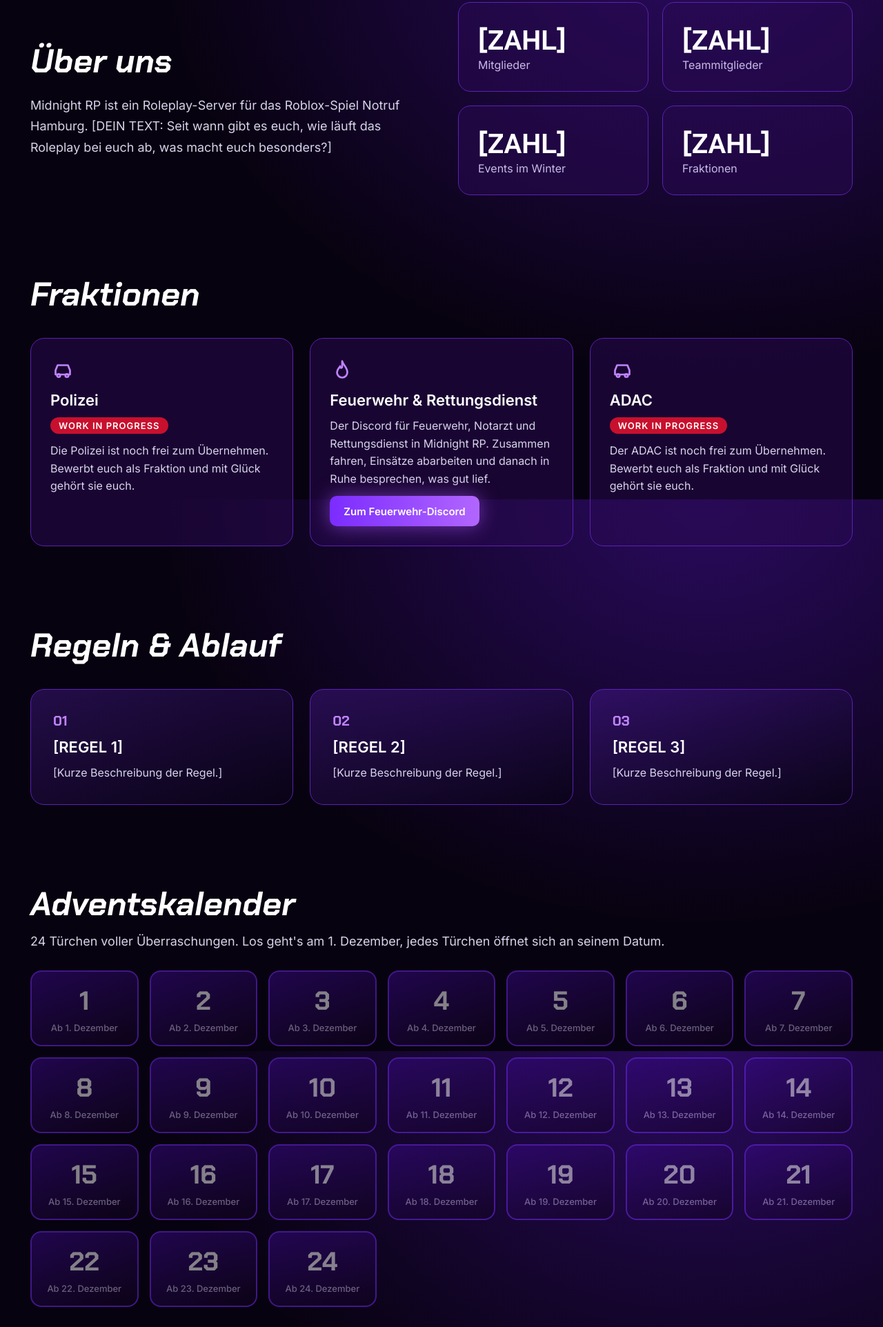
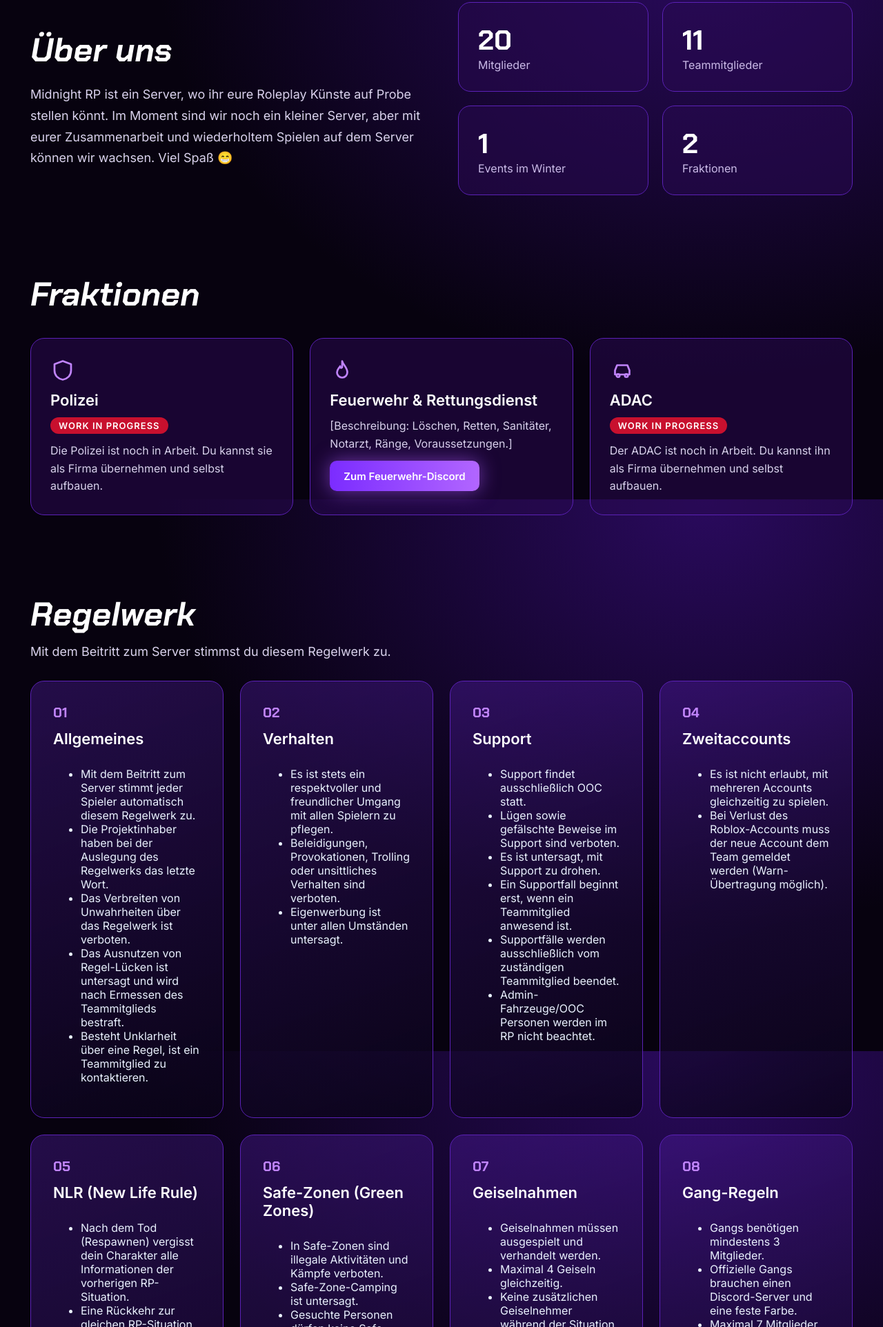
Before and after one commit to MildCrow/Midnight-RP, a plain HTML site: page index.html in a window 1280 px wide. Shown: the part 876-2800 px from the top of the page at 69% size. Drawn offline with Linux system fonts and the light colour scheme.

Commit message:
Revise index.html for Midnight RP website
Updated the HTML structure and content for the Midnight RP website, including changes to the navigation, sections, and rules.

```diff
--- a/index.html
+++ b/index.html
@@ -28,7 +28,7 @@
 <nav class="nav">
 <a href="#about">Über uns</a>
 <a href="#fraktionen">Fraktionen</a>
-<a href="#regeln">Regeln</a>
+<a href="#regeln">Regelwerk</a>
 <a href="#advent">Adventskalender</a>
 <a href="#join">Beitreten</a>
 </nav>
@@ -62,13 +62,13 @@
 <section class="about" id="about">
 <div class="about-text">
 <h2>Über uns</h2>
-<p>Midnight RP ist ein Roleplay-Server für das Roblox-Spiel Notruf Hamburg. [DEIN TEXT: Seit wann gibt es euch, wie läuft das Roleplay bei euch ab, was macht euch besonders?]</p>
+<p>Midnight RP ist ein Server, wo ihr eure Roleplay Künste auf Probe stellen könnt. Im Moment sind wir noch ein kleiner Server, aber mit eurer Zusammenarbeit und wiederholtem Spielen auf dem Server können wir wachsen. Viel Spaß 😁</p>
 </div>
 <div class="stats">
-<div class="card stat"><div class="stat-number">[ZAHL]</div><div class="stat-label">Mitglieder</div></div>
-<div class="card stat"><div class="stat-number">[ZAHL]</div><div class="stat-label">Teammitglieder</div></div>
-<div class="card stat"><div class="stat-number">[ZAHL]</div><div class="stat-label">Events im Winter</div></div>
-<div class="card stat"><div class="stat-number">[ZAHL]</div><div class="stat-label">Fraktionen</div></div>
+<div class="card stat"><div class="stat-number">20</div><div class="stat-label">Mitglieder</div></div>
+<div class="card stat"><div class="stat-number">11</div><div class="stat-label">Teammitglieder</div></div>
+<div class="card stat"><div class="stat-number">1</div><div class="stat-label">Events im Winter</div></div>
+<div class="card stat"><div class="stat-number">2</div><div class="stat-label">Fraktionen</div></div>
 </div>
 </section>
 
@@ -77,16 +77,16 @@
 <div class="grid">
 
 <article class="card faction">
-<svg aria-hidden="true" width="36" height="36" viewBox="0 0 24 24" fill="none" stroke="#c084fc" stroke-width="1.8" stroke-linecap="round" stroke-linejoin="round"><path d="M5 16 V12 L7 7 H17 L19 12 V16 Z"/><circle cx="8" cy="17" r="1.5"/><circle cx="16" cy="17" r="1.5"/></svg>
+<svg aria-hidden="true" width="36" height="36" viewBox="0 0 24 24" fill="none" stroke="#c084fc" stroke-width="1.8" stroke-linecap="round" stroke-linejoin="round"><path d="M12 3 L20 6 V12 C20 17 16.5 20 12 21 C7.5 20 4 17 4 12 V6 Z"/></svg>
 <h3>Polizei</h3>
 <div class="wip">Work in Progress</div>
-<p>Die Polizei ist noch frei zum Übernehmen. Bewerbt euch als Fraktion und mit Glück gehört sie euch.</p>
+<p>Die Polizei ist noch in Arbeit. Du kannst sie als Firma übernehmen und selbst aufbauen.</p>
 </article>
 
 <article class="card faction">
 <svg aria-hidden="true" width="36" height="36" viewBox="0 0 24 24" fill="none" stroke="#c084fc" stroke-width="1.8" stroke-linecap="round" stroke-linejoin="round"><path d="M12 3 C13 7 17 9 17 14 A5 5 0 0 1 7 14 C7 11 9 10 10 8 C10.5 10 11 10 12 9 C12 7 12 5 12 3 Z"/></svg>
 <h3>Feuerwehr &amp; Rettungsdienst</h3>
-<p>Der Discord für Feuerwehr, Notarzt und Rettungsdienst in Midnight RP. Zusammen fahren, Einsätze abarbeiten und danach in Ruhe besprechen, was gut lief.</p>
+<p>[Beschreibung: Löschen, Retten, Sanitäter, Notarzt, Ränge, Voraussetzungen.]</p>
 <a class="btn btn-small btn-primary" href="#" data-link="feuerwehr">Zum Feuerwehr-Discord</a>
 </article>
 
@@ -94,18 +94,77 @@
 <svg aria-hidden="true" width="36" height="36" viewBox="0 0 24 24" fill="none" stroke="#c084fc" stroke-width="1.8" stroke-linecap="round" stroke-linejoin="round"><path d="M5 16 V12 L7 7 H17 L19 12 V16 Z"/><circle cx="8" cy="17" r="1.5"/><circle cx="16" cy="17" r="1.5"/></svg>
 <h3>ADAC</h3>
 <div class="wip">Work in Progress</div>
-<p>Der ADAC ist noch frei zum Übernehmen. Bewerbt euch als Fraktion und mit Glück gehört sie euch.</p>
+<p>Der ADAC ist noch in Arbeit. Du kannst ihn als Firma übernehmen und selbst aufbauen.</p>
 </article>
 
 </div>
 </section>
 
 <section class="section" id="regeln">
-<h2>Regeln &amp; Ablauf</h2>
+<h2>Regelwerk</h2>
+<p class="section-intro">Mit dem Beitritt zum Server stimmst du diesem Regelwerk zu.</p>
 <div class="grid">
-<article class="card rule"><div class="rule-number">01</div><h3>[REGEL 1]</h3><p>[Kurze Beschreibung der Regel.]</p></article>
-<article class="card rule"><div class="rule-number">02</div><h3>[REGEL 2]</h3><p>[Kurze Beschreibung der Regel.]</p></article>
-<article class="card rule"><div class="rule-number">03</div><h3>[REGEL 3]</h3><p>[Kurze Beschreibung der Regel.]</p></article>
+<article class="card rule"><div class="rule-number">01</div><h3>Allgemeines</h3><ul>
+<li>Mit dem Beitritt zum Server stimmt jeder Spieler automatisch diesem Regelwerk zu.</li>
+<li>Die Projektinhaber haben bei der Auslegung des Regelwerks das letzte Wort.</li>
+<li>Das Verbreiten von Unwahrheiten über das Regelwerk ist verboten.</li>
+<li>Das Ausnutzen von Regel-Lücken ist untersagt und wird nach Ermessen des Teammitglieds bestraft.</li>
+<li>Besteht Unklarheit über eine Regel, ist ein Teammitglied zu kontaktieren.</li>
+</ul></article>
+<article class="card rule"><div class="rule-number">02</div><h3>Verhalten</h3><ul>
+<li>Es ist stets ein respektvoller und freundlicher Umgang mit allen Spielern zu pflegen.</li>
+<li>Beleidigungen, Provokationen, Trolling oder unsittliches Verhalten sind verboten.</li>
+<li>Eigenwerbung ist unter allen Umständen untersagt.</li>
+</ul></article>
+<article class="card rule"><div class="rule-number">03</div><h3>Support</h3><ul>
+<li>Support findet ausschließlich OOC statt.</li>
+<li>Lügen sowie gefälschte Beweise im Support sind verboten.</li>
+<li>Es ist untersagt, mit Support zu drohen.</li>
+<li>Ein Supportfall beginnt erst, wenn ein Teammitglied anwesend ist.</li>
+<li>Supportfälle werden ausschließlich vom zuständigen Teammitglied beendet.</li>
+<li>Admin-Fahrzeuge/OOC Personen werden im RP nicht beachtet.</li>
+</ul></article>
+<article class="card rule"><div class="rule-number">04</div><h3>Zweitaccounts</h3><ul>
+<li>Es ist nicht erlaubt, mit mehreren Accounts gleichzeitig zu spielen.</li>
+<li>Bei Verlust des Roblox-Accounts muss der neue Account dem Team gemeldet werden (Warn-Übertragung möglich).</li>
+</ul></article>
+<article class="card rule"><div class="rule-number">05</div><h3>NLR (New Life Rule)</h3><ul>
+<li>Nach dem Tod (Respawnen) vergisst dein Charakter alle Informationen der vorherigen RP-Situation.</li>
+<li>Eine Rückkehr zur gleichen RP-Situation ist verboten.</li>
+<li>Der Todesort darf für 6 Minuten nicht betreten werden.</li>
+<li>Sobald man wiederbelebt wurde, darf man nicht direkt eine Waffe rausholen und weiterschießen. Medic-RP muss ausgespielt werden.</li>
+</ul></article>
+<article class="card rule"><div class="rule-number">06</div><h3>Safe-Zonen (Green Zones)</h3><ul>
+<li>In Safe-Zonen sind illegale Aktivitäten und Kämpfe verboten.</li>
+<li>Safe-Zone-Camping ist untersagt.</li>
+<li>Gesuchte Personen dürfen keine Safe-Zonen betreten (RP-Flucht).</li>
+<li>Safe-Zonen sind: Feuerwehrstation, Krankenhaus.</li>
+</ul></article>
+<article class="card rule"><div class="rule-number">07</div><h3>Geiselnahmen</h3><ul>
+<li>Geiselnahmen müssen ausgespielt und verhandelt werden.</li>
+<li>Maximal 4 Geiseln gleichzeitig.</li>
+<li>Keine zusätzlichen Geiselnehmer während der Situation.</li>
+<li>Eine Geisel muss nach spätestens 20 Minuten freigelassen oder getötet werden.</li>
+<li>Feuerwehr, Rettungsdienst und Hars dürfen nicht als Geiseln genommen werden.</li>
+<li>Maximal 10.000 € pro Geisel.</li>
+<li>Vereinbarte Deals müssen eingehalten werden.</li>
+<li>Stürmungen sind verboten, solange es keine passende Situation ist (Geisel ist tot / keine Geisel).</li>
+<li>Tötungen sind nur bei fehlender Kooperation der Polizei erlaubt.</li>
+</ul></article>
+<article class="card rule"><div class="rule-number">08</div><h3>Gang-Regeln</h3><ul>
+<li>Gangs benötigen mindestens 3 Mitglieder.</li>
+<li>Offizielle Gangs brauchen einen Discord-Server und eine feste Farbe.</li>
+<li>Maximal 7 Mitglieder gleichzeitig aktiv (8 bei Razzien).</li>
+<li>Gangmitglieder dürfen Eindringlinge im Gebiet/Anwesen töten, wenn sie die Anweisungen nicht einhalten (außer bei Geiselnahmen).</li>
+</ul></article>
+<article class="card rule"><div class="rule-number">09</div><h3>FailRP</h3><ul>
+<li>Unrealistisches Verhalten ist verboten, zum Beispiel:</li>
+<li>PowerRP</li>
+<li>Erotik-RP</li>
+<li>Unrealistische Skins</li>
+<li>Unrealistische Aktionen (z. B. Berge ohne Offroad-Fahrzeug befahren)</li>
+<li>OOC-Gespräche im RP</li>
+</ul></article>
 </div>
 </section>
 
@@ -117,7 +176,7 @@
 
 <section class="cta">
 <h2>Bereit für die Winternacht?</h2>
-<p>Komm auf unseren Discord und bewirb dich als Polizei, Feuerwehr/Rettungsdienst oder übernimm den ADAC als Firma bei Midnight RP.</p>
+<p>Komm auf unseren Discord und bewirb dich bei Feuerwehr/Rettungsdienst oder übernimm Polizei oder ADAC als Firma bei Midnight RP.</p>
 <a class="btn btn-white" href="#" data-link="haupt">Discord beitreten</a>
 </section>
 
```
